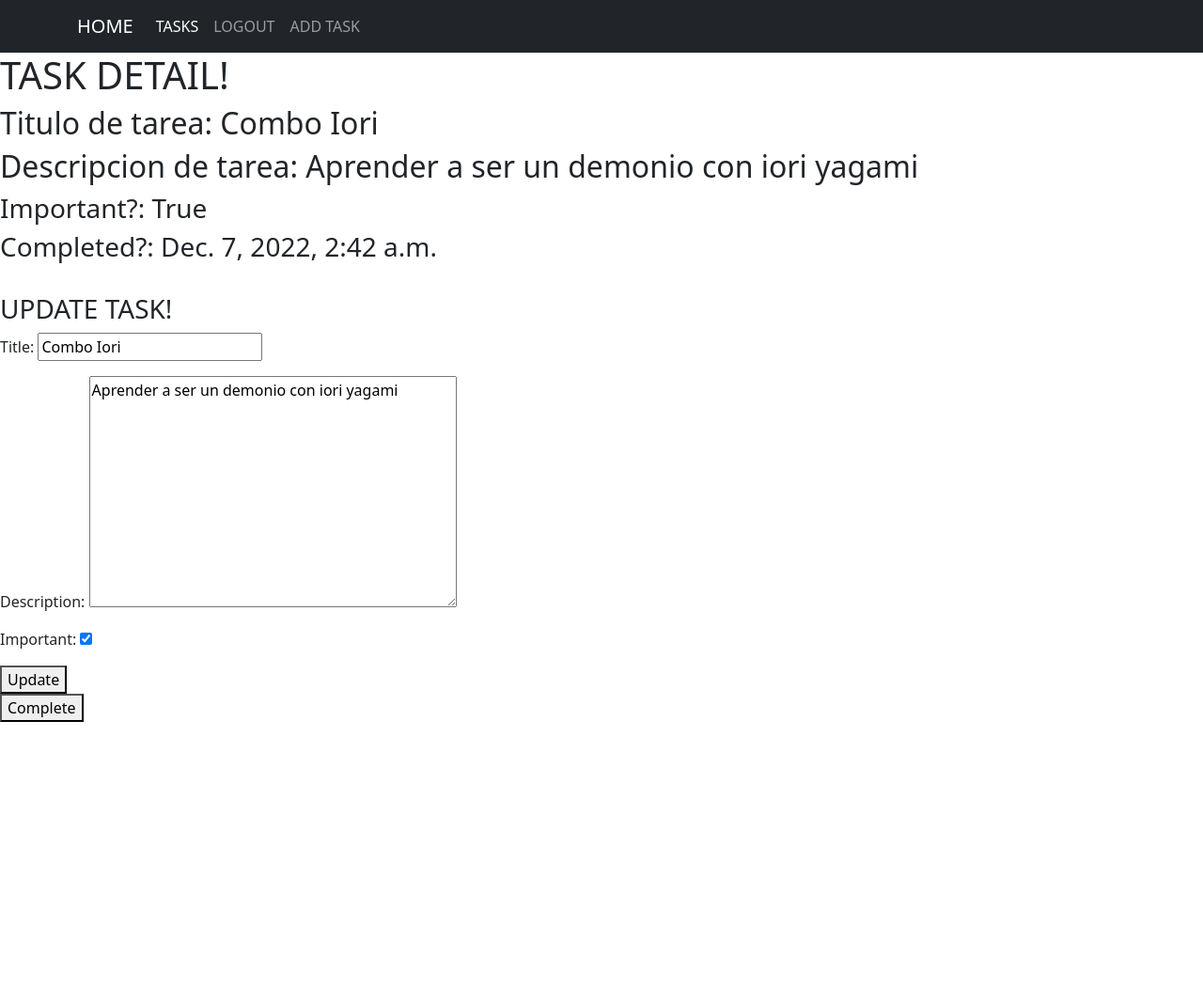
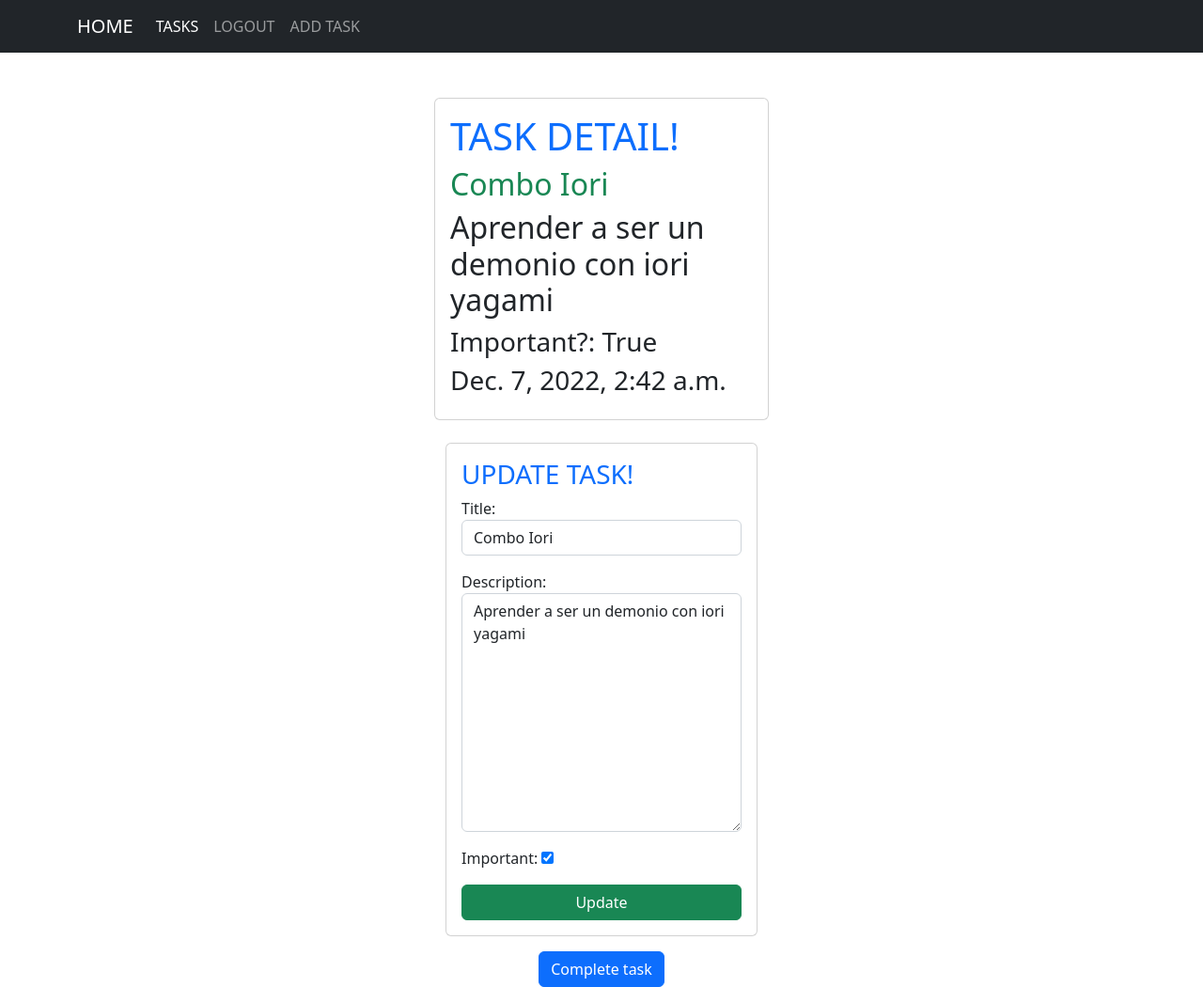
Before and after one commit to JStevenC10/TASK-DJANGO, a Django app: page /detail/4/ in a window 1280 px wide. Shown: the whole page at 94% size. Before the commit the page ends 768 px from the top, so only its background shows below. Run offline with Django 4.2, Linux system fonts and the light colour scheme; a user stored in the database is signed in; data comes from the database, SQL or seed files in the repository; both versions use the stored data as it was after the commit.

Commit message:
task complete

```diff
--- a/task/forms.py
+++ b/task/forms.py
@@ -1,8 +1,13 @@
 
-from django.forms import ModelForm
+from django import forms
 from .models import Task
 
-class TaskForm(ModelForm):
+class TaskForm(forms.ModelForm):
     class Meta:
         model = Task
         fields = ['title', 'description', 'important']
+        widgets = {
+            'title' : forms.TextInput(attrs={'class': 'form-control'}),
+            'description' : forms.Textarea(attrs={'class': 'form-control'}),
+            'important' : forms.CheckboxInput(attrs={'class': 'form-check_input'})
+        }
--- a/task/templates/tdetail.html
+++ b/task/templates/tdetail.html
@@ -3,23 +3,35 @@
 {% block title %} Details {% endblock %}
 
 {% block content %}
-    <h1>TASK DETAIL!</h1>
-    <h2>Titulo de tarea: {{task.title}}</h2>
-    <h2>Descripcion de tarea: {{task.description}}</h2>
+    <main class="container">
+        <div class="row">
+            <div class="col-md-4 offset-md-4">
+                <div class="card card-body mt-5">
+                    <h1 class="text-primary">TASK DETAIL!</h1>
+                    <h2 class="text-success">{{task.title}}</h2>
+                    <h2>{{task.description}}</h2>
                     <h3>Important?: {{task.important}}</h3>
-    <h3>Completed?: {{task.date_complete}} </h3>
-    <br>
-    <h3>UPDATE TASK!</h3>
-    <form action=""method='POST'>
+                    <h3>{{task.date_complete}} </h3>
+                </div>
+                <div class="container mt-4">
+                    <form class="card card-body" action=""method='POST'>
                         {{error}}
+                        <h3 class="text-primary">UPDATE TASK!</h3>
                         {% csrf_token %}
                         {{form.as_p}}
-        <button type="submit">Update</button>
+                        <button class="btn btn-success" type="submit">Update</button>
                     </form>
+                </div>
 
-    <form action="{% url 'complete_task' task.id %}" method='POST'>
+                <form class="text-center" action="{% url 'complete_task' task.id %}" method='POST'>
                     {% csrf_token %}
-        <button>Complete</button>
+                    <button class="btn btn-primary mt-3">Complete task</button>
                 </form>
+            </div>
+        </div>
+    </main>
+
+
+
 
 {% endblock %}
```
Also changed, not shown: task/templates/addTask.html (+9 -7 lines), task/templates/tasks.html (+13 -8 lines), db.sqlite3. Lines whose indentation alone changed are shown as unchanged.
